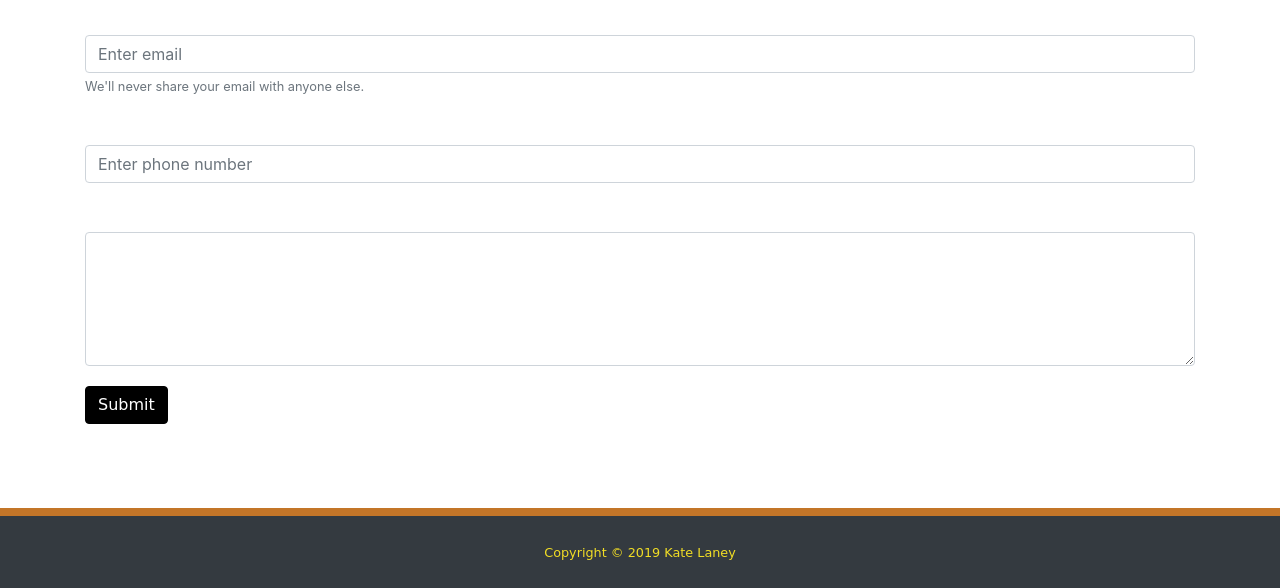
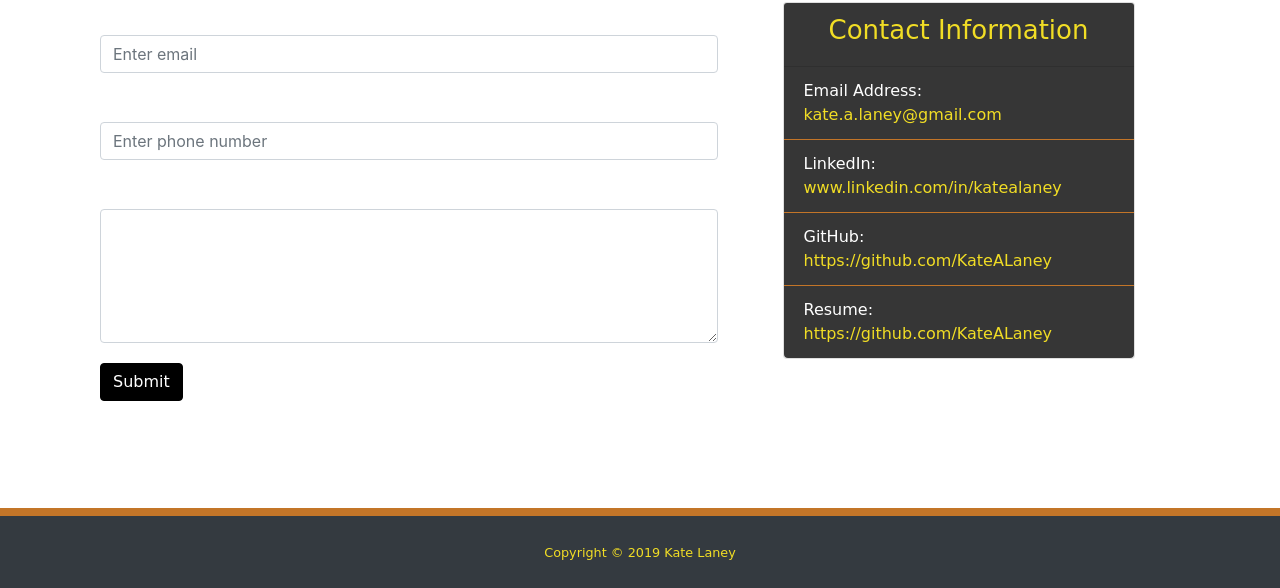
Before and after one commit to KateALaney/Bootstrap-Portfolio, a plain HTML site: page contact.html in a window 1280 px wide. Shown: the part 212-800 px from the top of the page. Drawn offline with nearby package versions, Linux system fonts and the light colour scheme; a web font is replaced by a local one.

Commit message:
changes to contact, portfolio, images, and index

```diff
--- a/assets/css/style.css
+++ b/assets/css/style.css
@@ -24,8 +24,15 @@ h5{
     font-size: 26px;
 }
 
+h6{
+    font-family: 'Fredericka the Great', cursive;
+    color: rgb(241, 221, 37);
+    text-align: center;
+    font-size: 26px;
+}
+
 p{
-    color: rgb(241, 221, 37);
+    color: white;
     font-family: 'Fredericka the Great', cursive;
     text-shadow: -2px 0 black, 0 2px black, 2px 0 black, 0 -2px black;
     font-size: 18px;
@@ -37,7 +44,11 @@ br{
 
 a{
     font-family: 'Fredericka the Great', cursive;
-    color: white;
+    color: rgb(241, 221, 37);
+}
+a:hover{
+    font-family: "Fredericka the Great", cursive;
+    color: black;
 }
 
 img{
@@ -47,6 +58,17 @@ img{
 .card{
     margin-right: 35px;
     margin-left: 35px;
+}
+
+.card-header{
+    background-color: #363636;
+}
+
+.list-group-item{
+    background-color: #363636;
+    border: 1px #C37528 solid;
+    font-family: "Fredericka the Great", cursive;
+    color: white;
 }
 
 .navbar-brand{
--- a/contact.html
+++ b/contact.html
@@ -1,9 +1,11 @@
 <!DOCTYPE html>
 <html lang="en-us">
+
 <head>
   <title>Kate Laney - Contact</title>
   <link rel="stylesheet" type="text/css" href="assets/css/reset.css">
-        <link rel="stylesheet" href="https://stackpath.bootstrapcdn.com/bootstrap/4.3.1/css/bootstrap.min.css" integrity="sha384-ggOyR0iXCbMQv3Xipma34MD+dH/1fQ784/j6cY/iJTQUOhcWr7x9JvoRxT2MZw1T" crossorigin="anonymous">
+  <link rel="stylesheet" href="https://stackpath.bootstrapcdn.com/bootstrap/4.3.1/css/bootstrap.min.css"
+    integrity="sha384-ggOyR0iXCbMQv3Xipma34MD+dH/1fQ784/j6cY/iJTQUOhcWr7x9JvoRxT2MZw1T" crossorigin="anonymous">
   <link rel="stylesheet" type="text/css" href="assets/css/style.css">
   <link href="https://fonts.googleapis.com/css?family=Fredericka+the+Great&display=swap" rel="stylesheet">
   <title>Kate Laney - Contact</title>
@@ -12,7 +14,8 @@
 <header>
   <nav class="navbar navbar-expand-lg">
     <a class="navbar-brand" href="index.html">Kate Laney</a>
-                    <button class="navbar-toggler" type="button" data-toggle="collapse" data-target="#navbarNavAltMarkup" aria-controls="navbarNavAltMarkup" aria-expanded="false" aria-label="Toggle navigation">
+    <button class="navbar-toggler" type="button" data-toggle="collapse" data-target="#navbarNavAltMarkup"
+      aria-controls="navbarNavAltMarkup" aria-expanded="false" aria-label="Toggle navigation">
       <span class="navbar-toggler-icon"></span>
     </button>
     <div class="collapse navbar-collapse" id="navbarNavAltMarkup"></div>
@@ -32,22 +35,39 @@
         <h1>Contact</h1>
       </div>
     </div>
-
-
+    <div class="container">
+      <div class="row">
+        <div class="col-md-7">
           <form>
             <div class="form-group">
               <label for="exampleInputEmail1">Email Address</label>
-                              <input type="email" class="form-control" id="exampleInputEmail1" aria-describedby="emailHelp" placeholder="Enter email">
-                              <small id="emailHelp" class="form-text text-muted">We'll never share your email with anyone else.</small>
+              <input type="email" class="form-control" id="exampleInputEmail1" aria-describedby="emailHelp"
+                placeholder="Enter email">
             </div>
             <div class="form-group">
               <label for="exampleInputPhone1">Phone Number</label>
               <input type="password" class="form-control" id="examplePhone1" placeholder="Enter phone number">
             </div>
-                                <label for="exampleFormControlTextarea1">Comments?  Questions?</label>
+            <label for="exampleFormControlTextarea1">Comments? Questions?</label>
             <textarea class="form-control" id="exampleFormControlTextarea1" rows="5"></textarea>
             <button type="submit" class="btn btn-dark top-buffer2">Submit</button>
           </form>
+        </div>
+        <div class="col-md-5">
+            <div class="card" style="width: 22rem;">
+                <div class="card-header">
+                  <h6>Contact Information</h6>
+                </div>
+                <ul class="list-group list-group-flush" id="contact"  >
+                  <li class="list-group-item">Email Address: <a href="mailto:kate.a.laney@gmail.com">kate.a.laney@gmail.com</a></li>
+                  <li class="list-group-item">LinkedIn: <a href="https://www.linkedin.com/in/katealaney">www.linkedin.com/in/katealaney</a></li>
+                  <li class="list-group-item">GitHub: <a href="https://github.com/KateALaney">https://github.com/KateALaney</a></li>
+                  <li class="list-group-item">Resume: <a href="https://github.com/KateALaney">https://github.com/KateALaney</a></li>
+                </ul>
+              </div>
+        </div>
+      </div>
+    </div>
   </div>
 </body>
 
```
Also changed, not shown: index.html (+3 -7 lines), portfolio.html (+19 -7 lines), assets/images/ansel-adams1.jpg (deleted), assets/images/ansel-adams2.jpg (deleted), assets/images/ansel-adams3.jpg (deleted), assets/images/ansel-adams4.jpg (deleted), assets/images/ansel-adams5.jpg (deleted), assets/images/background.jpg (added), assets/images/leaves-pattern.png (deleted), 5 other files. Lines whose indentation alone changed are shown as unchanged.
